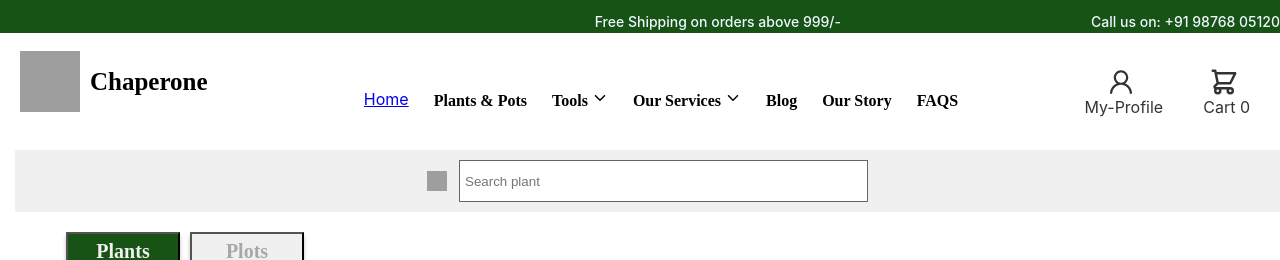
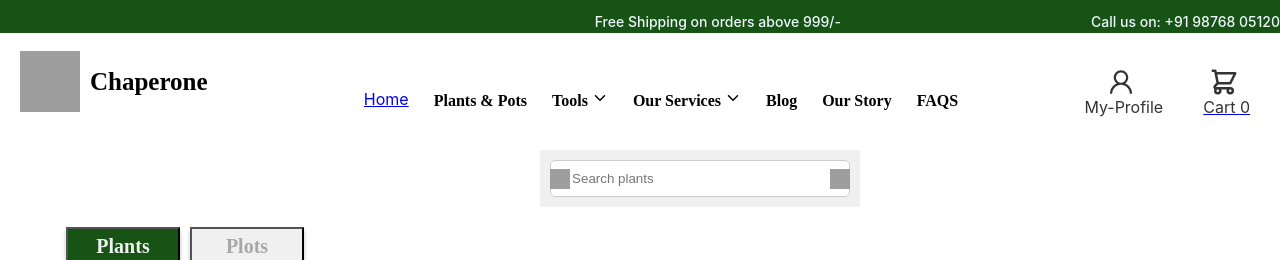
Before and after one commit to Sharath-Chandra43/easesmith-assignment, a React (Create React App) app: page / in a window 1280 px wide. Shown: the top 260 px of the page. Built offline with nearby package versions, Linux system fonts and the light colour scheme; grey boxes are pictures that could not be loaded; a web font is replaced by a local one.

Commit message:
updated cart

```diff
--- a/src/components/Cart.js
+++ b/src/components/Cart.js
@@ -1,29 +1,36 @@
-import React from 'react'
-import Header from './Header'
-import { useNavigate } from 'react-router-dom'
+import React from 'react';
+import Header from './Header';
+import { useNavigate } from 'react-router-dom';
+import { useSelector } from 'react-redux';
 
 export const Cart = () => {
+  const cartItems = useSelector((state) => state.cart.items);
+  const navigate = useNavigate();
 
-  const navigate=useNavigate();
-  const handleContineShoping=()=>{
-    navigate('/')
-  }
+  const handleContinueShopping = () => {
+    navigate('/');
+  };
+
   return (
     <div>
-      <Header/>
-       <div className='cart-container'>
-        <div className='cart cart-card'>
+      <Header />
+      {cartItems.length !== 0 ? ( // Use !== 0 for empty array check
+        <div className='cart-container'>
+          <div className='cart cart-card'>
             <p className='cart-text'>Your Cart</p>
-            <hr />
+            <hr className="horizontal" />
             <h2 className='congrats-text'>Congratulations Order Placed!</h2>
             <img src='https://s3-alpha-sig.figma.com/img/da30/c60d/14d6293522911d4a2548b9b1cf65a33a?Expires=1730073600&Key-Pair-Id=APKAQ4GOSFWCVNEHN3O4&Signature=ZgKKIrx1v2QUz4fX2mBvb3nPC3aOp2RcHYU7~TgXtlP4G4lDYmL0xuOY7DKJKdhum-USfGEqnBwhWQZ1nqspzsS8tmvwwkqXSHQoA7p3jz5L1sVJfMMbHBBLleqQpbQbNwTLtaEuEnYK5~sLf~p-nuYM8RLyt5KvfMwFOgM~UylWTzJOSmInN47VMWplVhiGENFa3Bl8MtN6A6cosEVsCZF~oosEu4IYdGCxnl69-nex04r6gR3ZoReAVb4ND0084qLGAwKXwNRfJPlT8MlEC1s2CZJArhC6Tw3CKWGQ2wz0Fr9y6xQlBLFXrKTrbMaXcgJps09Yvxi9EZ4zPgKRqg' alt='cart' />
             <p className='chaperone-service-message'>Thank you for choosing Chaperone services.
-            We will soon get in touch with you!</p>
-
-            <button className='buttons' onClick={handleContineShoping}>Continue Shoping</button>
-       </div>
-       </div>
-
+              We will soon get in touch with you!</p>
+            <button className='buttons' onClick={handleContinueShopping}>Continue Shopping</button>
+          </div>
+        </div>
+      ) : (
+        <div className='cart-empty cart-card'>
+          <h1 className='empty-message'>Your cart Is Empty</h1>
+        </div>
+      )}
     </div>
-  )
-}
+  );
+};
--- a/src/components/Header.js
+++ b/src/components/Header.js
@@ -47,13 +47,16 @@ const Header = () => {
                 My-Profile
               </span>
 
+
+              <Link  to='/cart'>
+
               <span className='cart cart-length-update'>
             <HiOutlineShoppingCart className='icons-size cart-length-update'/>
 
                 Cart {cartItems.length}
 
               </span>
-
+             </Link>
         </div>
     </div>
     </div>
--- a/src/components/Home.js
+++ b/src/components/Home.js
@@ -13,10 +13,11 @@ const Home = () => {
     <>
     <Header />
     <div>
-        <div className='search-container'>
-          <img src='https://s3-alpha-sig.figma.com/img/eebd/9688/ace63522134bd2b91cd3d5fa1d0270b2?Expires=1730073600&Key-Pair-Id=APKAQ4GOSFWCVNEHN3O4&Signature=GLrIRhMN1mdqidp9alCxTglzpBQscpbYS~fM5Bxoafssj3TlL-5e0nwC-XuctvnspAjsl0PuJnkEEKwQrm4lIsQ5UJdaDJs-cTbUPL8y2mWStlLBeDtwhpmorPyfoLGyOhi8O8A1WNjsyHpg0SXLgMyIBBiKToVDvLsbNDiSQxZifh~aKL-t-hlM0Oyiof9tr-9frE4vrH35kQneKfZ46E9iwMSb5MVs5O6BAePEAJTewJvMxUMCzc0y2SubxeKh1CWjRmpR5RSFgJNLb8Brjfwi4IkFldyk1BIR2kj2oiZgjQYJzcaX4os7f1d3MVDYJljBU3ZRBqkH4CYafWkepA' alt='search' className='search-image' />
-          <input type='text' placeholder='Search plant' className='search' />
-        </div>
+    <div className="search-container">
+       <input type="text" placeholder="   Search plants" className="search-input" />
+       <img src="https://s3-alpha-sig.figma.com/img/eebd/9688/ace63522134bd2b91cd3d5fa1d0270b2?Expires=1730073600&Key-Pair-Id=APKAQ4GOSFWCVNEHN3O4&Signature=GLrIRhMN1mdqidp9alCxTglzpBQscpbYS~fM5Bxoafssj3TlL-5e0nwC-XuctvnspAjsl0PuJnkEEKwQrm4lIsQ5UJdaDJs-cTbUPL8y2mWStlLBeDtwhpmorPyfoLGyOhi8O8A1WNjsyHpg0SXLgMyIBBiKToVDvLsbNDiSQxZifh~aKL-t-hlM0Oyiof9tr-9frE4vrH35kQneKfZ46E9iwMSb5MVs5O6BAePEAJTewJvMxUMCzc0y2SubxeKh1CWjRmpR5RSFgJNLb8Brjfwi4IkFldyk1BIR2kj2oiZgjQYJzcaX4os7f1d3MVDYJljBU3ZRBqkH4CYafWkepA" alt="Search" className="search-icon-left" />
+       <img src="https://s3-alpha-sig.figma.com/img/3a30/d80e/594c268f203b8704f61985100fae62d6?Expires=1730073600&Key-Pair-Id=APKAQ4GOSFWCVNEHN3O4&Signature=ECIAJtsSLBVXgl2YF31TxKtq5s0LuX-WtEAzq6FqsAwtmZqiS-DsBkPIwI7mmd0ENoIRLeFKfIjRs5lPiIOarypWJhPEpdI2MHEdJkN1xO7rPxfi6Fivh6LStPxif7cKgwH6k8~PerjWx0Mh5He89Sd3dhBBzSoVHJbRu3RrNjEiGdnLBB7zqjdkw-G736mL7wI656dFi0pWcNGgWTzpC8Gx8DZC4Xf34jdHqhDOfR4kbBMTDGR6JUiDdCwChwHow27J6anCaHgCGyxB2hSvt1vhj2sGVI2cstk7qHKKBVKVoJwELI3jKy9S17QquNjtZWTSwgOnlOFdC1vmzV3X6w" alt="Plant" className="search-icon-right" />
+   </div>
 
 
         <div className='plants-plots-container'>
--- a/src/index.css
+++ b/src/index.css
@@ -600,6 +600,7 @@ margin-bottom: 0.25rem;
 
 .text-black{
   color:black;
+  margin-left: 10px;
 }
 
 
@@ -728,3 +729,55 @@ color:#165315;
 .modal-price{
   color: green;
 }
+
+.plant{
+  width: 20px;
+  height: 20px;
+}
+
+
+
+.search-container {
+  position: relative;
+  width: 300px; /* Adjust the width as needed */
+  margin-left: 540px;
+}
+
+.search-input {
+  width: 110%;
+  padding: 10px 15px;
+  border: 1px solid #ccc;
+  border-radius: 5px;
+  outline: none;
+  padding-left: 10px;
+}
+
+.search-icon-left {
+  position: absolute;
+  top: 50%;
+  left: 10px;
+  transform: translateY(-50%);
+  height: 20px; /* Adjust the height as needed */
+  width: 20px; /* Adjust the width as needed */
+}
+
+.search-icon-right {
+  position: absolute;
+  top: 50%;
+  right: 10px;
+  transform: translateY(-50%);
+  height: 20px; /* Adjust the height as needed */
+  width: 20px; /* Adjust the width as needed */
+}
+
+.empty-message{
+  font-weight: bold;
+  font-family: Arial, Helvetica, sans-serif;
+  color: red;
+}
+
+.cart-empty{
+  display: flex;
+  justify-content: center;
+  align-items: center;
+}
```
